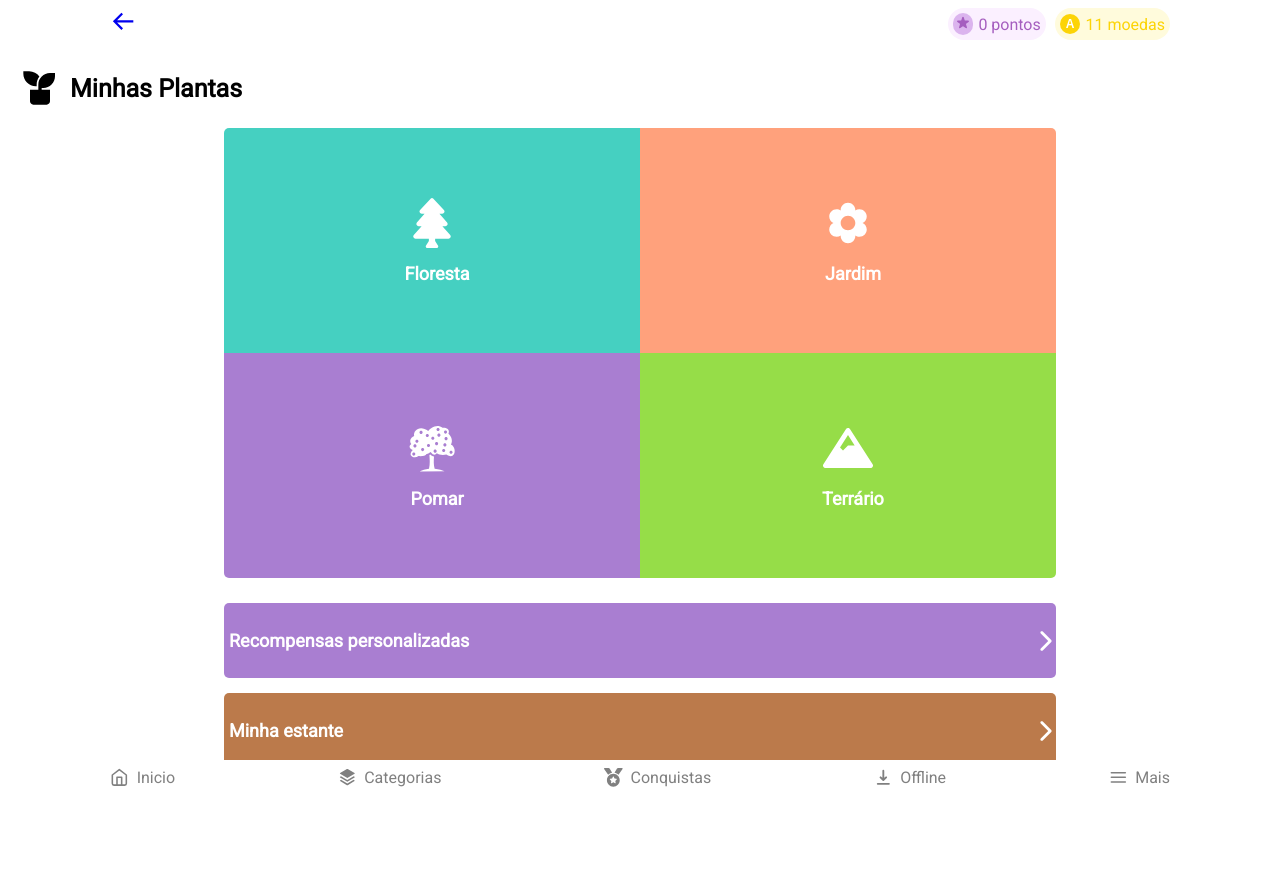
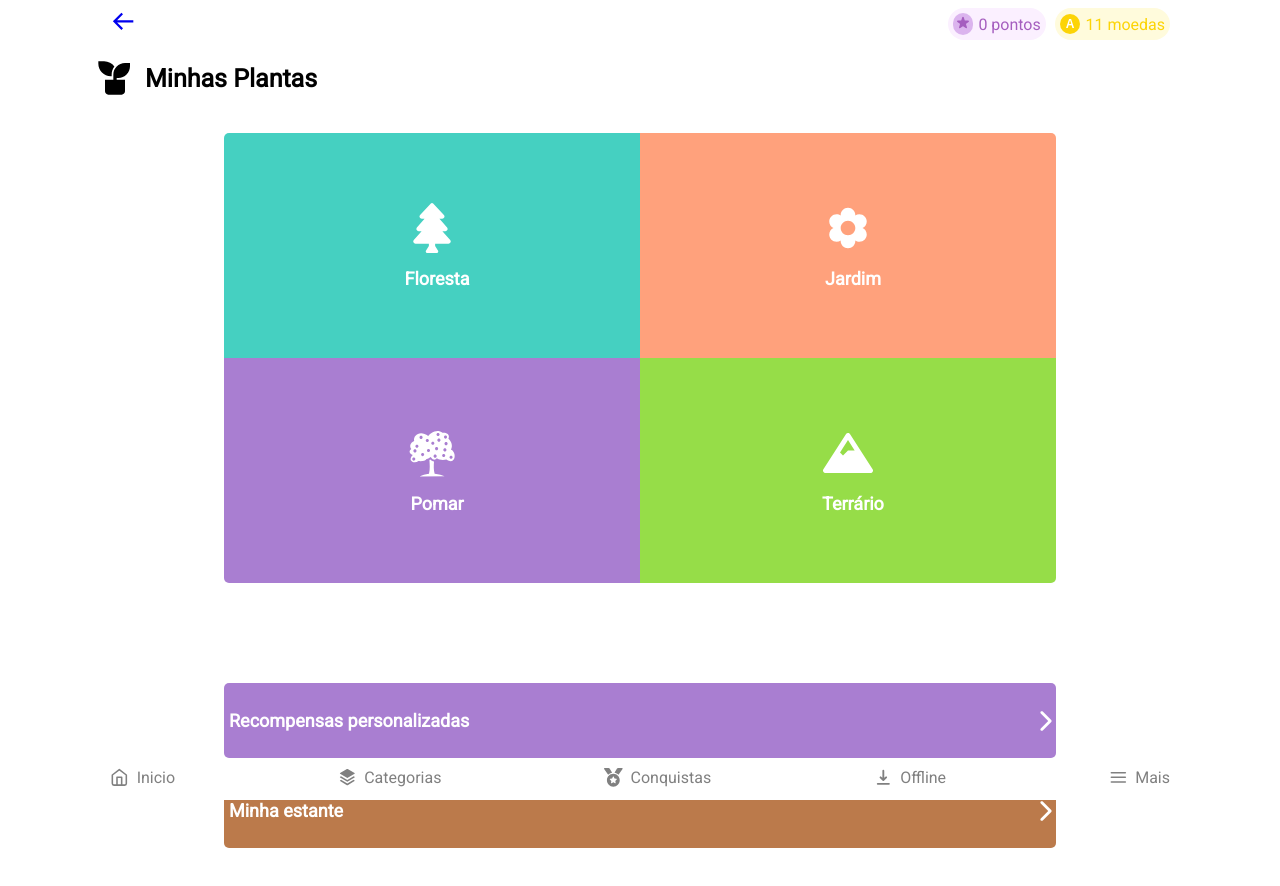
Before and after one commit to karenalmeida18/MHW-DesafioArvore, a React (Create React App) app in the folder Frontend/: page / in a window 1280 px wide. Built offline with nearby package versions, Linux system fonts and the light colour scheme.

Commit message:
feat front: ajustes responsividade web

```diff
--- a/Frontend/src/components/HeaderProfile/styles.js
+++ b/Frontend/src/components/HeaderProfile/styles.js
@@ -67,6 +67,9 @@ export const InfoModal= styled.div`
         color: #fcd406;
         font-size: 17pt;
     }
+    @media(min-width: 700px){
+        margin-top: 0;
+    }
 `
 export const MissionBox = styled.div`
     margin-top: 20px;
@@ -82,6 +85,7 @@ export const MissionBox = styled.div`
         display: flex;
         justify-content: space-between;
         align-items: center;
+        cursor: pointer;
     }
 
     .container-books > div{
@@ -131,6 +135,10 @@ export const MissionBox = styled.div`
 export const Livro = styled.img`
     height: auto;
     width: 70%;
+    @media(min-width: 700px){
+        height: 50px;
+        width: auto;
+    }
 `;
 export const Title = styled.title`
     display: flex;
@@ -140,6 +148,7 @@ export const Title = styled.title`
     font-weight: 600;
     svg{
         color: gray;
+        cursor: pointer;
     }
 `;
 
--- a/Frontend/src/pages/home/styles.js
+++ b/Frontend/src/pages/home/styles.js
@@ -48,9 +48,12 @@ export const Ambients = styled.div`
         width: 65%;
         height: 450px;
     }
+    @media (min-width: 700px){
+       margin: auto;
+    }
 `;
 
-export const Titulo = styled.div`
+export const Titulo = styled.title`
     position: fixed;
     display: flex;
     flex-direction: row;
@@ -59,7 +62,6 @@ export const Titulo = styled.div`
     background-color: #FFFFFF;
     width: 100%;
     padding: 20px;
-
     svg{
         color: black;
         font-size: 40px;
@@ -70,6 +72,12 @@ export const Titulo = styled.div`
         margin-left: 10px;
         font: 700 25px Roboto;
         color: black;
+    }
+    @media (min-width: 700px){
+       padding: 10px 30px;
+       svg{
+           margin-left: 65px;
+       }
     }
 `;
 
--- a/Frontend/src/pages/profileCharacter/index.js
+++ b/Frontend/src/pages/profileCharacter/index.js
@@ -23,7 +23,7 @@ export default function ProfileCharacter() {
     const [sleep, setSleep] = useState(false);
     const [inShower, setInShower] = useState(false);
     const [isEating, setIsEating] = useState(false);
-    const [readingDone, setReadingDone] = useState(true);
+    const [readingDone] = useState(true);
 
     /*alterna entre leitura feita e não feita (simulação)
     useEffect(() => {
```
